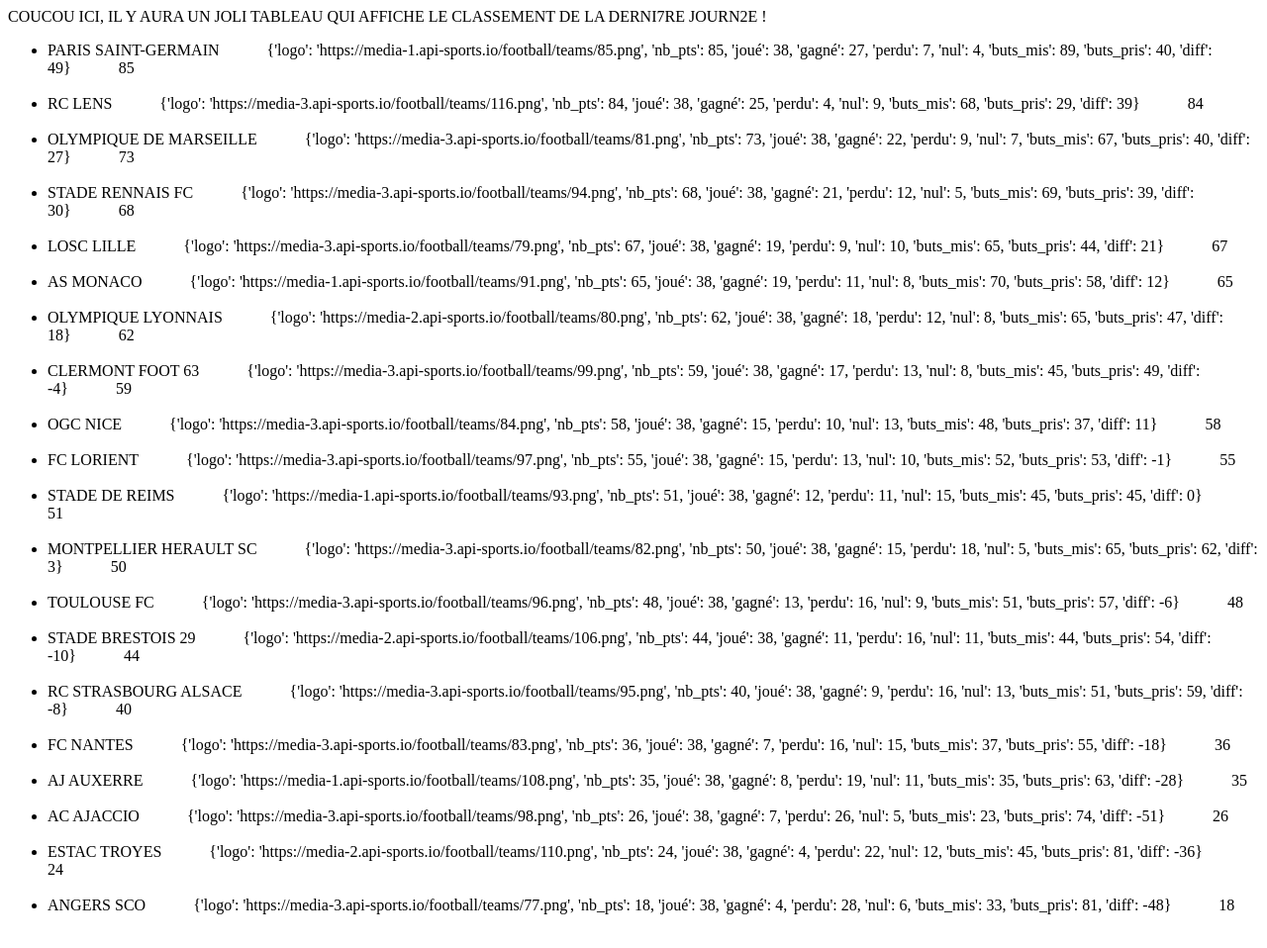
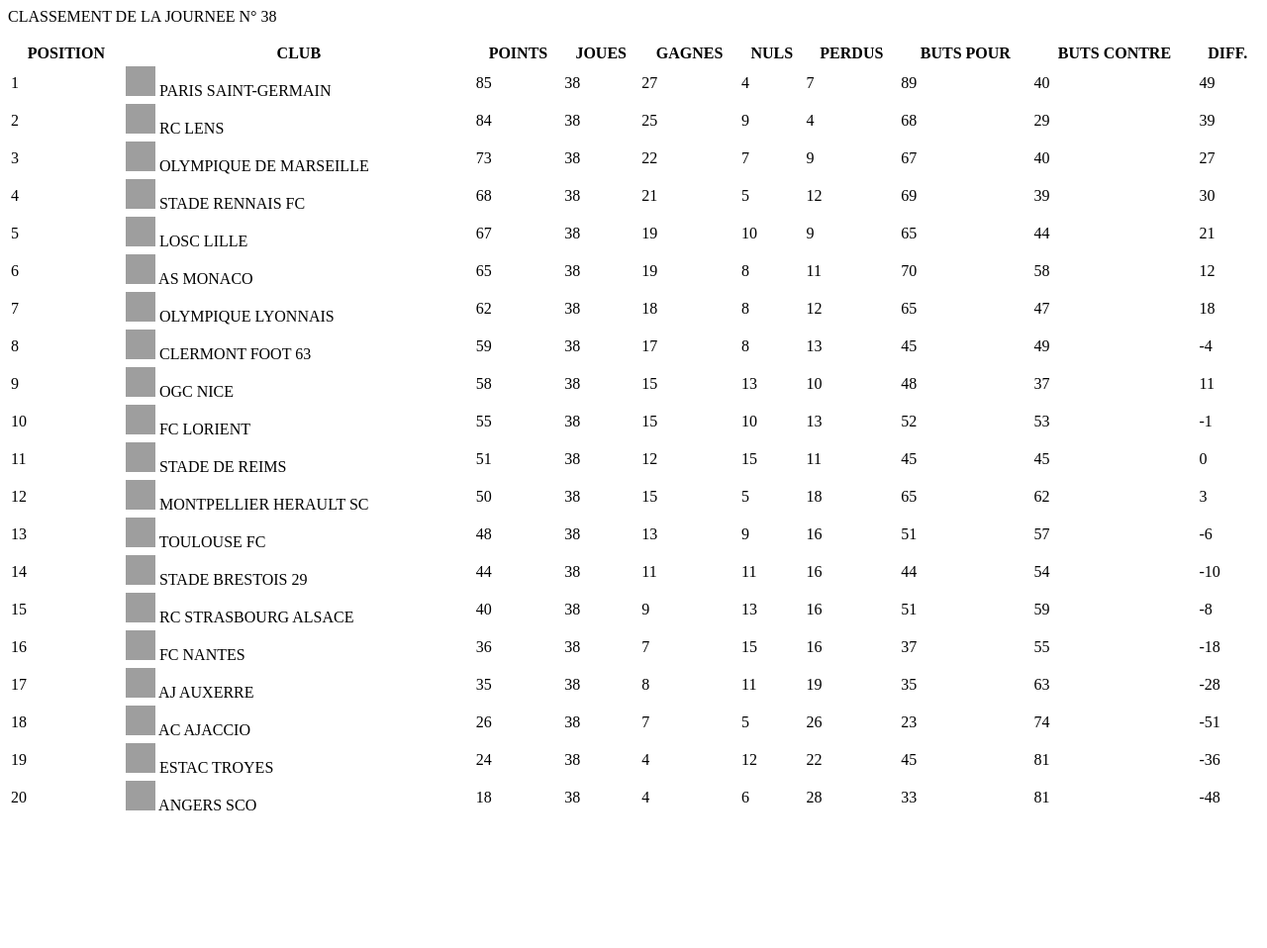
Before and after one commit to Anchang30/ligue_AFPA, a Django app: page /classement/ in a window 1280 px wide. Shown: the whole page at 99% size. After the commit the page ends 819 px from the top, so only its background shows below. Run offline with Django 4.2, Linux system fonts and the light colour scheme; data comes from the database, SQL or seed files in the repository; grey boxes are pictures that could not be loaded.

Commit message:
Ajout de la position dans le classement

```diff
--- a/projet_AFPA/templates/classement.html
+++ b/projet_AFPA/templates/classement.html
@@ -1,14 +1,35 @@
 <title> Classement de la journée n°{{date_journee}} </title>
 
-<p> COUCOU ICI, IL Y AURA UN JOLI TABLEAU QUI AFFICHE LE CLASSEMENT
-    DE LA DERNI7RE JOURN2E !
+<p> CLASSEMENT DE LA JOURNEE N° {{date_journee}}
 </p>
 
-{% if classement %}
-    <ul>
-    {% for key, value in classement.items %}
-        <li> {{ key }}&emsp;&emsp;&emsp;{{ value }}&emsp;&emsp;&emsp;{{value.nb_pts}} </li>
-        <br/>
+<table style="width:100%">
+    <tr>
+      <th>POSITION</th>
+      <th>CLUB</th>
+      <th>POINTS</th>
+      <th>JOUES</th>
+      <th>GAGNES</th>
+      <th>NULS</th>
+      <th>PERDUS</th>
+      <th>BUTS POUR</th>
+      <th>BUTS CONTRE</th>
+      <th>DIFF.</th>
+    </tr>
+
+    {% if classement %}
+    {% for ele in classement %}
+        <tr><td>{{ele.0}}</td>
+        <td><img width=30 height=30 alt={{ele.1}} src= {{ele.2.logo}}> {{ele.1}}</td>
+        <td>{{ele.2.nb_pts}}</td>
+        <td>{{ele.2.joué}}</td>
+        <td>{{ele.2.gagné}}</td>
+        <td>{{ele.2.nul}}</td>
+        <td>{{ele.2.perdu}}</td>
+        <td>{{ele.2.buts_mis}}</td>
+        <td>{{ele.2.buts_pris}}</td>
+        <td>{{ele.2.diff}}</td>
+    </tr>
     {% endfor %}
-    </ul>
 {% endif %}
+</table>
--- a/projet_AFPA/views.py
+++ b/projet_AFPA/views.py
@@ -29,7 +29,8 @@
             get_score(club, classement, rencontre)
             classement[club]["joué"] +=1
             classement[club]["diff"] = classement[club]['buts_mis'] - classement[club]['buts_pris']
-    sorted_ranking = dict(sorted(classement.items(), key=lambda x:(x[1]["nb_pts"], x[1]["diff"]),reverse = True))
+    # sorted_ranking = dict(sorted(classement.items(), key=lambda x:(x[1]["nb_pts"], x[1]["diff"]),reverse = True))
+    sorted_ranking = ranking_test_prod = [(rank_+1, club, stats) for rank_, (club,stats)  in enumerate(sorted(classement.items(), key=lambda x:(x[1]["nb_pts"], x[1]["diff"]),reverse = True))]
     template = loader.get_template("classement.html")
     context = {"classement" : sorted_ranking,
                "date_journee":date_journee,
```
